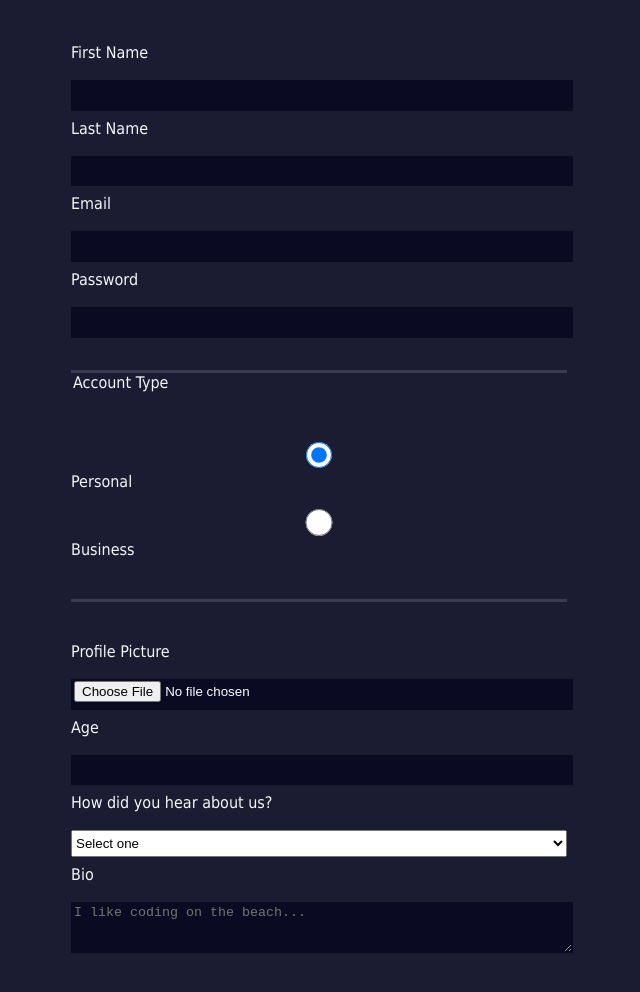
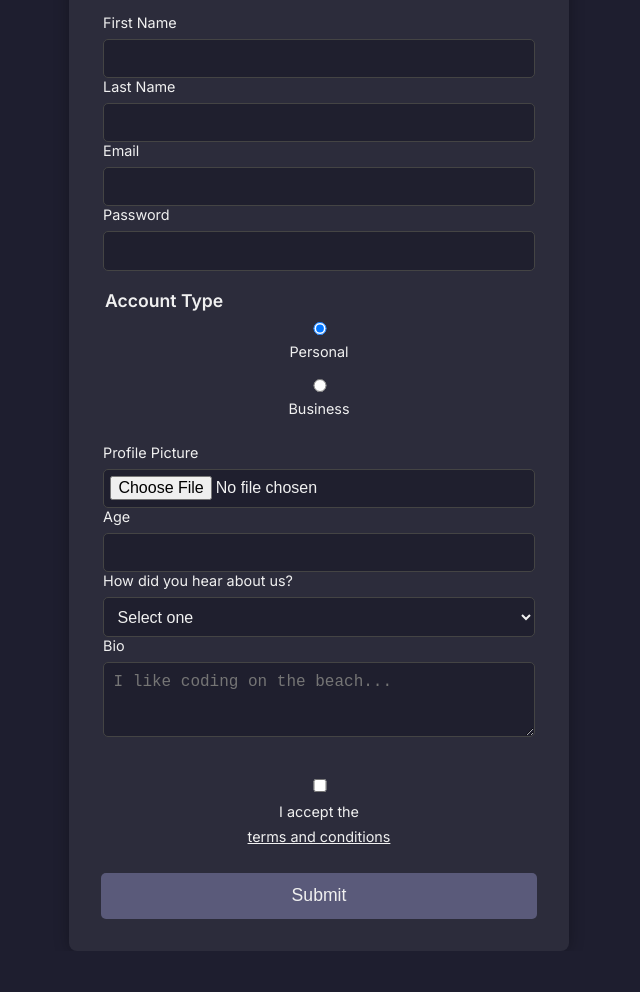
Before and after one commit to FidelValenzuela/RegistrationForm, a plain HTML site: page docs/index.html in a window 1280 px wide. Shown: the part 134-1126 px from the top of the page, without its empty margins (321-961 px from the left). After the commit the page ends 1085 px from the top, so only its background shows below. Drawn offline with Linux system fonts and the light colour scheme.

Commit message:
Update styles.css

```diff
--- a/docs/styles.css
+++ b/docs/styles.css
@@ -1,82 +1,119 @@
-/*styles.css file for RegistrationForm Project*/
+*,
+*::before,
+*::after {
+  box-sizing: border-box;
+}
 
 body {
-    width: 100%;
-    height: 100vh;
+  display: flex;
+  justify-content: center;
+  align-items: center;
+  min-height: 100vh;
   margin: 0;
-    background-color: #1b1b32;
-    color: #f5f6f7;
-    font-family: Tahoma;
-    font-size: 16px;
+  font-family: 'Inter', sans-serif;
+  background-color: #1e1e2f;
+  color: #f0f0f0;
 }
 
-  h1, p {
-    margin: 1em auto;
+.container {
+  width: 90%;
+  max-width: 500px;
+  background-color: #2c2c3b;
+  padding: 2rem;
+  border-radius: 8px;
+  box-shadow: 0 0 15px rgba(0, 0, 0, 0.3);
+}
+
+h1 {
   text-align: center;
+  font-size: 2rem;
+  font-weight: 600;
+  margin-bottom: 0.5rem;
+}
+
+p {
+  text-align: center;
+  margin-bottom: 1.5rem;
+  font-size: 0.9rem;
 }
 
 form {
-    width: 60vw;
-    max-width: 500px;
-    min-width: 300px;
-    margin: 0 auto;
-    padding-bottom: 2em;
+  display: flex;
+  flex-direction: column;
+  gap: 1.2rem;
 }
 
 fieldset {
   border: none;
-    padding: 2rem 0;
-    border-bottom: 3px solid #3b3b4f;
+  padding: 0;
 }
 
-  fieldset:last-of-type {
-    border-bottom: none;
+legend {
+  font-weight: 600;
+  font-size: 1.1rem;
+  margin-bottom: 0.5rem;
 }
 
 label {
-    display: block;
-    margin: 0.5rem 0;
+  font-size: 0.9rem;
+  margin-bottom: 0.5rem;
+  display: flex;
+  flex-direction: column;
 }
 
 input,
 textarea,
 select {
-    margin: 10px 0 0 0;
   width: 100%;
-    min-height: 2em;
-}
-
-  input, textarea {
-    background-color: #0a0a23;
-    border: 1px solid #0a0a23;
-    color: #ffffff;
-  }
-
-  .inline {
-    width: unset;
-    margin: 0 0.5em 0 0;
-    vertical-align: middle;
-  }
-
-  input[type="submit"] {
-    display: block;
-    width: 60%;
-    margin: 1em auto;
-    height: 2em;
-    font-size: 1.1rem;
-    background-color: #3b3b4f;
-    border-color: white;
-    min-width: 300px;
+  padding: 0.6rem;
+  border-radius: 5px;
+  border: 1px solid #444;
+  background-color: #1f1f2e;
+  color: #f0f0f0;
+  font-size: 1rem;
 }
 
 input[type="file"] {
-    padding: 1px 2px;
+  padding: 0.4rem;
 }
 
-  .inline{
-    display: inline;
+.radio-group {
+  display: flex;
+  flex-direction: column;
+  gap: 0.5rem;
 }
 
-  a{
-    color: #dfdfe2;
+.radio-group label {
+  display: flex;
+  align-items: center;
+  gap: 0.5rem;
 }
+
+.checkbox {
+  display: flex;
+  align-items: center;
+  gap: 0.5rem;
+  font-size: 0.9rem;
+  margin-top: 1rem;
+}
+
+.checkbox a {
+  color: #f0f0f0;
+  text-decoration: underline;
+}
+
+button {
+  width: 100%;
+  padding: 0.8rem;
+  border: none;
+  border-radius: 5px;
+  background-color: #5a5a7a;
+  color: #f0f0f0;
+  font-size: 1.1rem;
+  cursor: pointer;
+  transition: background-color 0.3s ease;
+}
+
+button:hover {
+  background-color: #7373a2;
+}
```
Lines whose indentation alone changed are shown as unchanged.
